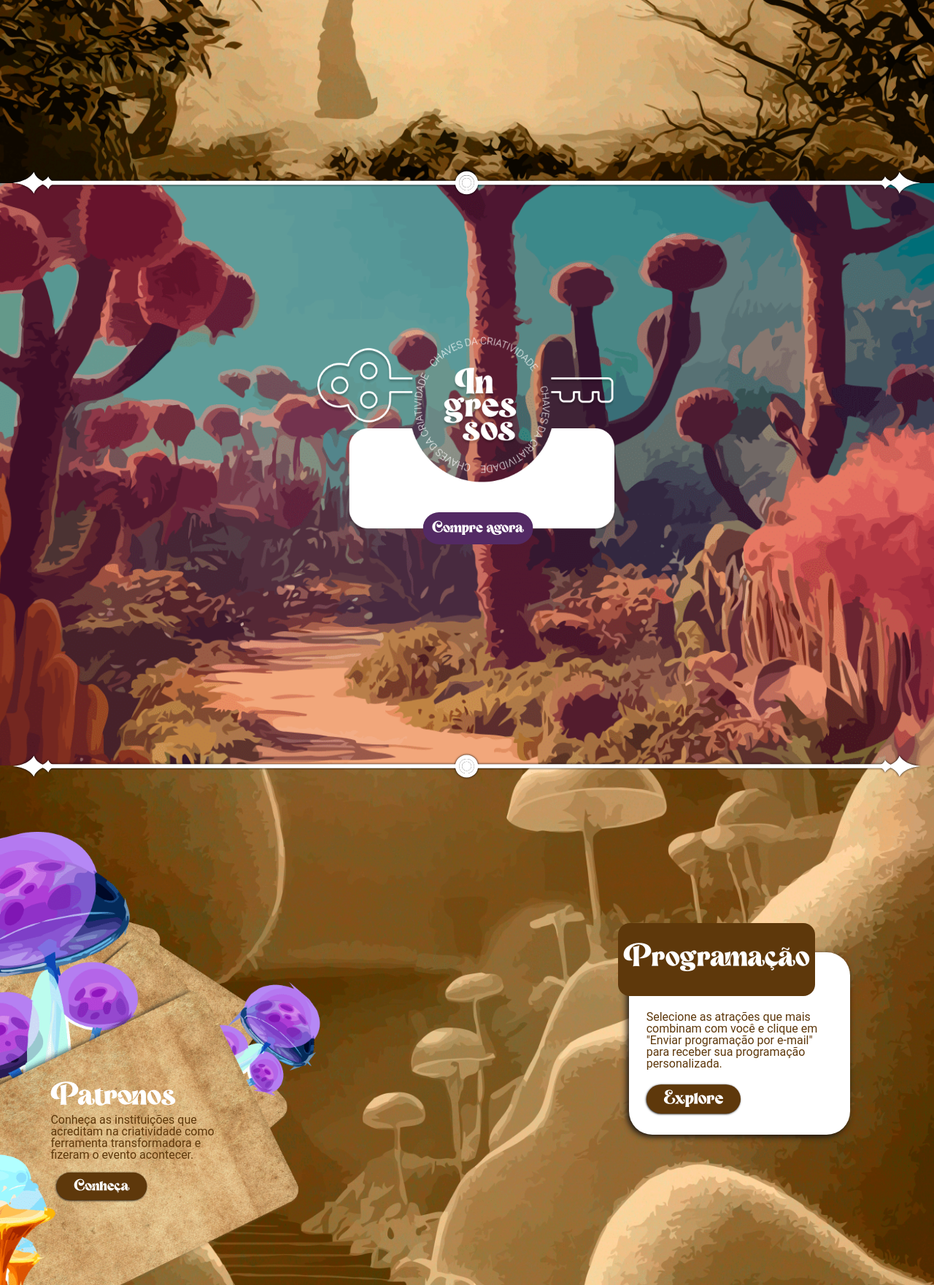
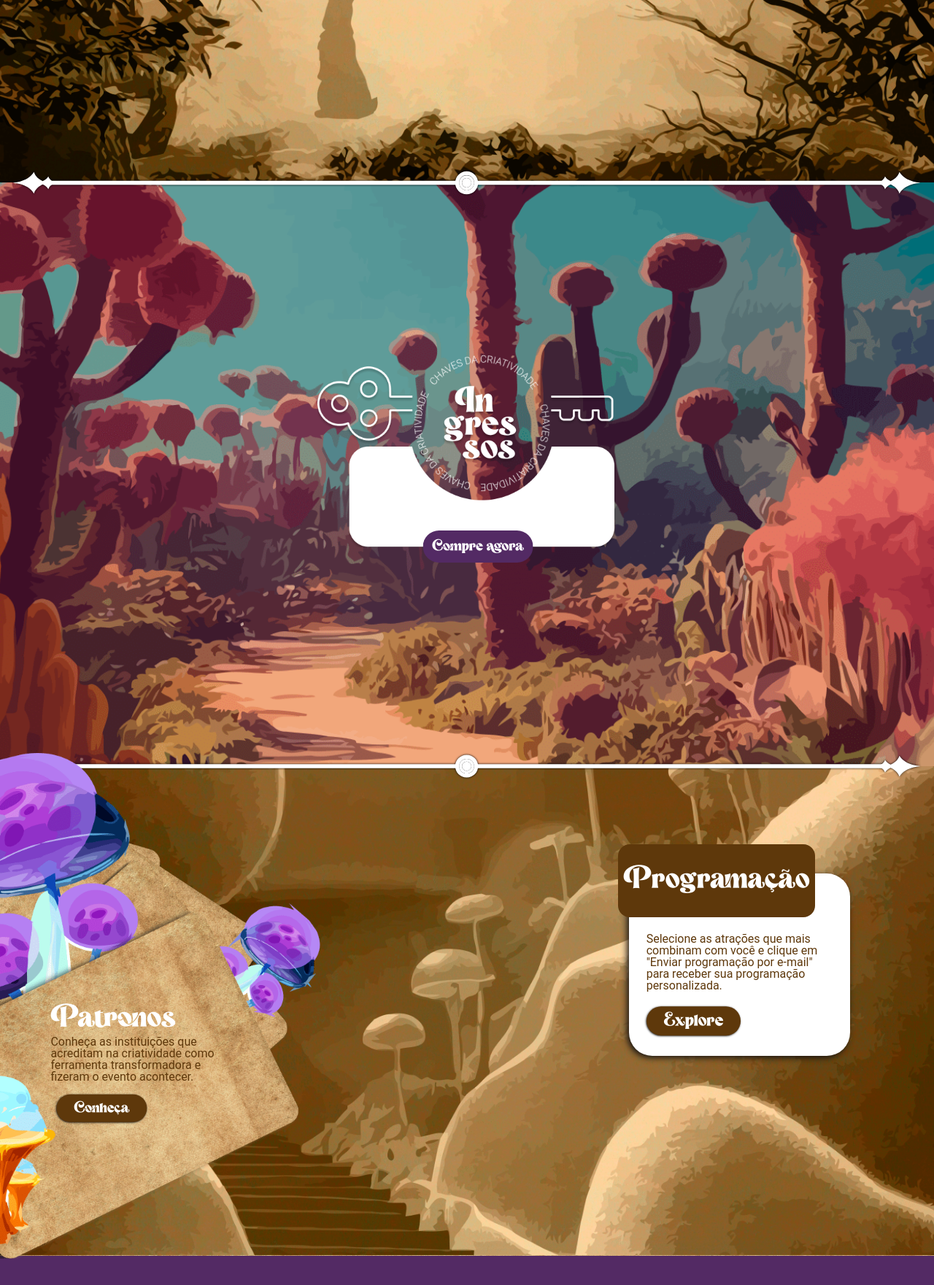
Before and after one commit to kaduFranca/Projeto-EPPA23, a PHP site: page / in a window 1280 px wide. Shown: the part 1642-3403 px from the top of the page at 73% size. Run offline with PHP 8.4, Linux system fonts and the light colour scheme; some web fonts are replaced.

Commit message:
Ajuste ingressos

```diff
--- a/css/style/style.css
+++ b/css/style/style.css
@@ -44,7 +44,7 @@ body {
 }
 
 .back-two {
-    display: flex;
+    display: inline-flex;
     position: relative;
     background-image: url("../../img/background/back-2-min.png");
     background-repeat: no-repeat;
@@ -58,15 +58,16 @@ body {
 }
 
 .back-three {
-    display: flex;
+    display: inline-block;
     background-image: url("../../img/background/back-3.png");
     background-repeat: no-repeat;
     background-size: cover;
     background-position: center center;
     min-height: 800px;
+    position: relative;
+    text-align: center;
+    align-items: center;
     justify-content: center;
-    align-items: center;
-
 
 
 }
@@ -124,7 +125,7 @@ body {
     right: 0;
     padding: 0;
     margin-top: -1.5%;
-    margin-bottom: -1.6%;
+    margin-bottom: -10%;
 
 }
 
@@ -215,16 +216,14 @@ body {
 }
 
 .geral-ingresso {
-    display: flex;
     background-color: transparent;
     position: relative;
-    flex-wrap: wrap;
     display: inline-block;
     justify-content: center;
     max-width: 100%;
     padding: 0;
     margin: 0;
-    transform: translateY(-20%);
+    transform: translateY(100%);
 }
 
 .imagem-ingresso {
--- a/index.html
+++ b/index.html
@@ -198,7 +198,7 @@
 
     <!-- Quarto fundo (Programação) -->
     <div class="container-fluid m-0 back-four d-inline-block" >
-      <div class="row ">
+      <div class="row">
         <div class="col-12 col-md-12 col-lg-7 d-block position-relative m-0 p-0 " >
           <div class="geral-patronos">
             <div class="cogumelo" id="quemfaz">
```
